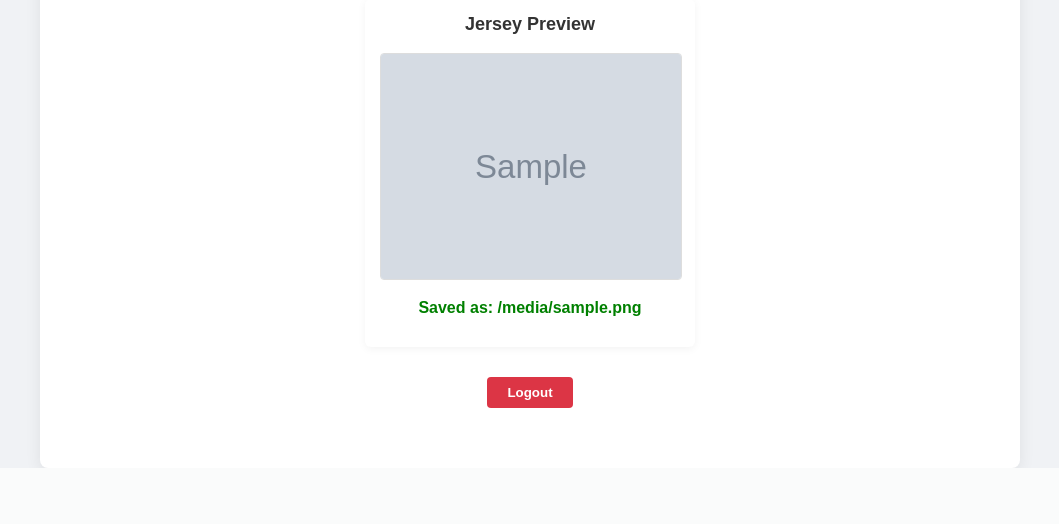
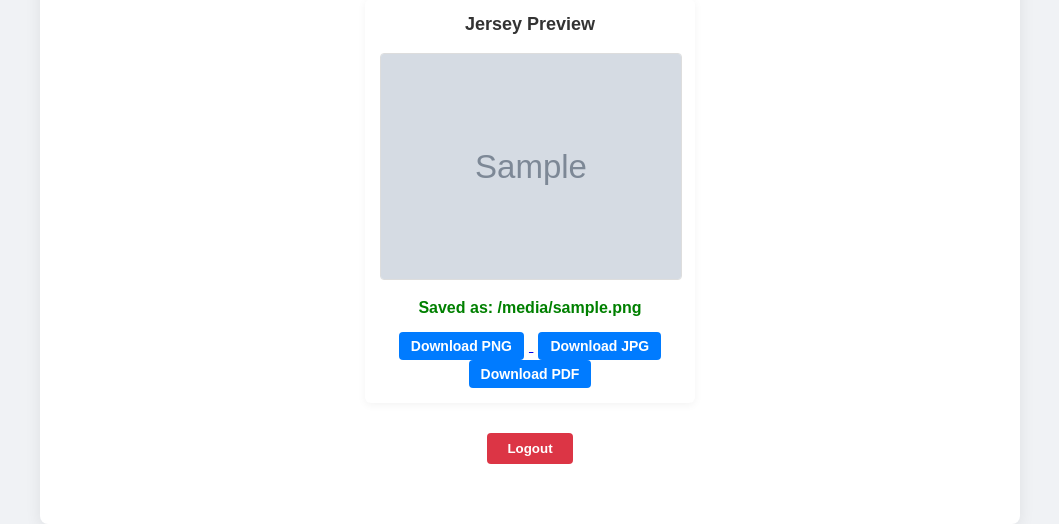
Before and after one commit to CPEMaverick2112039/SoftwareDesign_TEAM_5, a Flask app: template templates/design.html in a window 1280 px wide. Shown: the part 607-1131 px from the top of the page, without its empty margins (110-1169 px from the left). Before the commit the page ends 1075 px from the top, so only its background shows below. Run offline with Flask 3, Linux system fonts and the light colour scheme; the template is opened without the code that fills it: most values are stand-ins (such as "Sample title", 1, 10 or a date in 2020); grey boxes marked "Sample" are stand-in pictures.

Commit message:
Add client-side download buttons for PNG/JPG/PDF

```diff
--- a/app.py
+++ b/app.py
@@ -1,5 +1,6 @@
-from flask import Flask, render_template, request, redirect, url_for, send_from_directory, flash, session
+from flask import Flask, render_template, request, redirect, url_for, send_from_directory, send_file, flash, session, abort
 from PIL import Image
+from io import BytesIO
 import os
 
 app = Flask(__name__)
@@ -16,14 +17,14 @@
 
 fabric_paths = {
     "Air Cool": "static/air_cool.jpg",
-    "Dry Fit": "static/dry_fit.jpg",
-    "Cotton": "static/cotton.jpg"
+    "Dry Fit":   "static/dry_fit.jpg",
+    "Cotton":    "static/cotton.jpg"
 }
 
 trace_paths = {
-    "NBA": "static/jersey_trace.png",
-    "V-Neck": "static/jersey_vcut.png",
-    "Sleeveless": "static/jersey_sleeveless.png"
+    "NBA":       "static/jersey_trace.png",
+    "V-Neck":    "static/jersey_vcut.png",
+    "Sleeveless":"static/jersey_sleeveless.png"
 }
 
 @app.route('/login', methods=['GET', 'POST'])
@@ -47,14 +48,14 @@
         return redirect(url_for('login'))
 
     saved_filename = None
-    fabric_image = None
+    fabric_image  = None
 
     if request.method == 'POST':
         username = session['username']
-        size = request.form['size']
-        fabric = request.form['fabric']
-        cut = request.form['cut']
-        file = request.files['design']
+        size     = request.form['size']
+        fabric   = request.form['fabric']
+        cut      = request.form['cut']
+        file     = request.files['design']
 
         fabric_image = fabric_paths.get(fabric)
 
@@ -63,11 +64,11 @@
             file.save(design_path)
 
             design = Image.open(design_path).convert("RGBA").resize((300, 400))
-            trace = Image.open(trace_paths[cut]).convert("RGBA").resize((300, 400))
-            final = Image.alpha_composite(design, trace)
+            trace  = Image.open(trace_paths[cut]).convert("RGBA").resize((300, 400))
+            final  = Image.alpha_composite(design, trace)
 
             saved_filename = f"{username}_{cut}_{fabric}_{size}.png"
-            output_path = os.path.join(SAVE_DIR, saved_filename)
+            output_path    = os.path.join(SAVE_DIR, saved_filename)
             final.save(output_path)
 
             flash(f'Design saved as {saved_filename}')
@@ -90,5 +91,37 @@
 def saved_file(filename):
     return send_from_directory(SAVE_DIR, filename)
 
+# ── New Download Route ─────────────────────────────────────────────────────────────
+@app.route('/download/<fmt>/<filename>')
+def download(fmt, filename):
+    if fmt not in ('png','jpg','pdf'):
+        abort(404)
+    path = os.path.join(SAVE_DIR, filename)
+    if not os.path.exists(path):
+        abort(404)
+
+    img = Image.open(path)
+    buf = BytesIO()
+
+    if fmt == 'pdf':
+        img = img.convert('RGB')
+        img.save(buf, format='PDF')
+        mimetype     = 'application/pdf'
+        download_name = os.path.splitext(filename)[0] + '.pdf'
+    else:
+        out_fmt = 'JPEG' if fmt=='jpg' else 'PNG'
+        if out_fmt == 'JPEG':
+            img = img.convert('RGB')
+        img.save(buf, format=out_fmt)
+        mimetype     = 'image/jpeg' if fmt=='jpg' else 'image/png'
+        download_name = os.path.splitext(filename)[0] + f'.{fmt}'
+
+    buf.seek(0)
+    return send_file(buf,
+                     as_attachment=True,
+                     download_name=download_name,
+                     mimetype=mimetype)
+# ────────────────────────────────────────────────────────────────────────────────────
+
 if __name__ == '__main__':
     app.run(host="0.0.0.0", debug=True)
--- a/templates/design.html
+++ b/templates/design.html
@@ -24,38 +24,63 @@
     form { margin-bottom: 30px; }
     label { font-weight: bold; margin-right: 8px; }
     select, input[type="file"] {
-      padding: 6px 8px; border-radius: 4px; border: 1px solid #ccc;
-      margin-right: 20px; font-size: 14px;
+      padding: 6px 8px;
+      border-radius: 4px;
+      border: 1px solid #ccc;
+      margin-right: 20px;
+      font-size: 14px;
     }
     button {
-      padding: 8px 20px; border: none; border-radius: 4px;
-      background: #007bff; color: white; font-weight: bold;
-      cursor: pointer; transition: background 0.3s ease;
+      padding: 8px 20px;
+      border: none;
+      border-radius: 4px;
+      background: #007bff;
+      color: white;
+      font-weight: bold;
+      cursor: pointer;
+      transition: background 0.3s ease;
     }
     button:hover { background: #0056b3; }
     .preview-row {
-      display: flex; justify-content: center; gap: 40px;
-      flex-wrap: wrap; margin-top: 20px;
+      display: flex;
+      justify-content: center;
+      gap: 40px;
+      flex-wrap: wrap;
+      margin-top: 20px;
     }
     .preview-block {
-      background: #fff; border-radius: 6px; padding: 15px;
+      background: #fff;
+      border-radius: 6px;
+      padding: 15px;
       box-shadow: 0 2px 8px rgba(0,0,0,0.05);
       width: 300px;
     }
     .preview-block h3 {
-      margin-top: 0; font-size: 18px; color: #333;
+      margin-top: 0;
+      font-size: 18px;
+      color: #333;
     }
     .preview-block img {
-      width: 100%; border-radius: 4px; border: 1px solid #ddd;
+      width: 100%;
+      border-radius: 4px;
+      border: 1px solid #ddd;
     }
     .flash {
-      color: green; margin: 15px 0; font-weight: bold;
+      color: green;
+      margin: 15px 0;
+      font-weight: bold;
       display: inline-block;
     }
     .logout-button {
-      margin-top: 30px; background: #dc3545;
+      margin-top: 30px;
+      background: #dc3545;
     }
     .logout-button:hover { background: #a71d2a; }
+    .download-btns button {
+      margin: 0 5px;
+      padding: 6px 12px;
+      font-size: 14px;
+    }
   </style>
 </head>
 <body>
@@ -112,6 +137,19 @@
         <h3>Jersey Preview</h3>
         <img src="{{ url_for('saved_file', filename=saved_filename) }}" alt="Jersey">
         <p class="flash">Saved as: {{ saved_filename }}</p>
+
+        <!-- Download Buttons -->
+        <div class="download-btns">
+          <a href="{{ url_for('download', fmt='png', filename=saved_filename) }}">
+            <button type="button">Download PNG</button>
+          </a>
+          <a href="{{ url_for('download', fmt='jpg', filename=saved_filename) }}">
+            <button type="button">Download JPG</button>
+          </a>
+          <a href="{{ url_for('download', fmt='pdf', filename=saved_filename) }}">
+            <button type="button">Download PDF</button>
+          </a>
+        </div>
       </div>
       {% endif %}
     </div>
```
